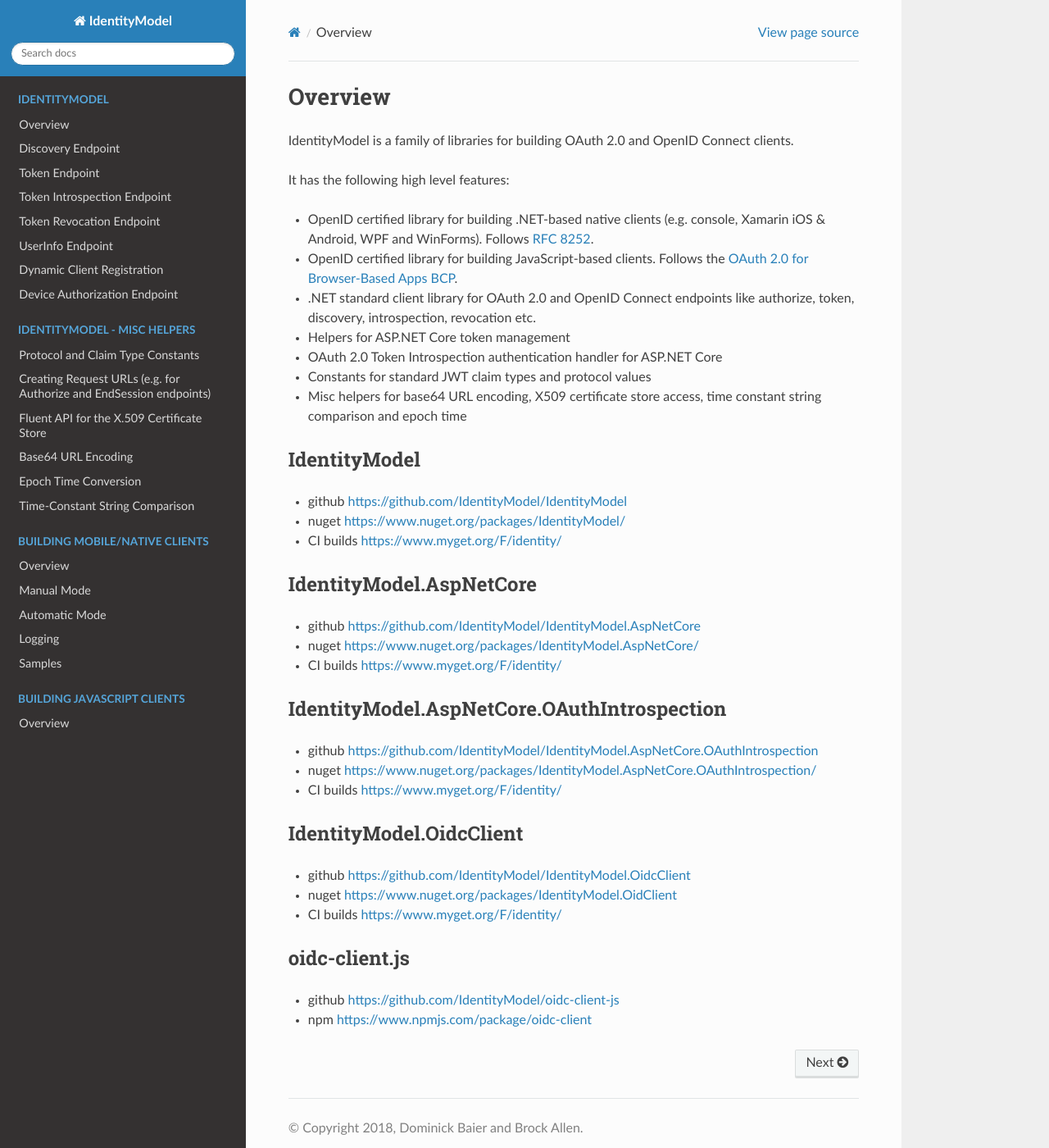
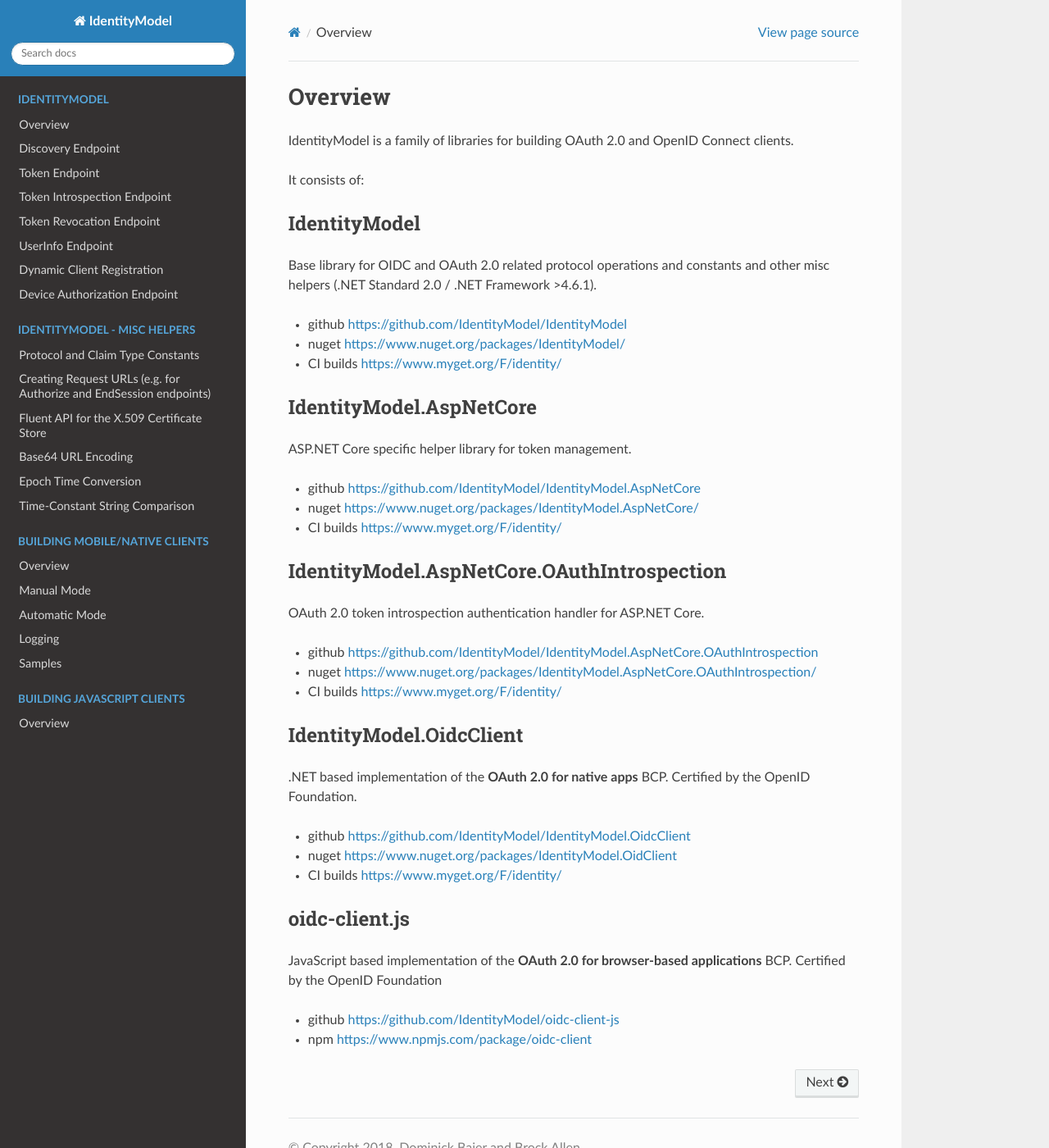
Before and after one commit to IdentityModel/Documentation, a Sphinx documentation site: the page built from docs/index.rst, in a window 1280 px wide and 1400 px high. Shown: the whole window at 82% size. Built offline with Sphinx 7.4.7 and the Read the Docs theme 2.0.0, drawn with Linux system fonts in a browser that asks for light colours.

Commit message:
Update index.rst

```diff
--- a/docs/index.rst
+++ b/docs/index.rst
@@ -2,42 +2,44 @@
 ========
 IdentityModel is a family of libraries for building OAuth 2.0 and OpenID Connect clients.
 
-It has the following high level features:
-
-* OpenID certified library for building .NET-based native clients (e.g. console, Xamarin iOS & Android, WPF and WinForms). Follows `RFC 8252 <https://tools.ietf.org/html/rfc8252>`_.
-* OpenID certified library for building JavaScript-based clients. Follows the `OAuth 2.0 for Browser-Based Apps BCP <https://tools.ietf.org/html/draft-ietf-oauth-browser-based-apps-03>`_.
-* .NET standard client library for OAuth 2.0 and OpenID Connect endpoints like authorize, token, discovery, introspection, revocation etc.
-* Helpers for ASP.NET Core token management
-* OAuth 2.0 Token Introspection authentication handler for ASP.NET Core
-* Constants for standard JWT claim types and protocol values
-* Misc helpers for base64 URL encoding, X509 certificate store access, time constant string comparison and epoch time
+It consists of:
 
 IdentityModel
 -------------
+Base library for OIDC and OAuth 2.0 related protocol operations and constants and other misc helpers (.NET Standard 2.0 / .NET Framework >4.6.1).
+
 * github https://github.com/IdentityModel/IdentityModel
 * nuget https://www.nuget.org/packages/IdentityModel/
 * CI builds https://www.myget.org/F/identity/
 
 IdentityModel.AspNetCore
 ------------------------
+ASP.NET Core specific helper library for token management.
+
 * github https://github.com/IdentityModel/IdentityModel.AspNetCore
 * nuget https://www.nuget.org/packages/IdentityModel.AspNetCore/
 * CI builds https://www.myget.org/F/identity/
 
 IdentityModel.AspNetCore.OAuthIntrospection
 -------------------------------------------
+OAuth 2.0 token introspection authentication handler for ASP.NET Core.
+
 * github https://github.com/IdentityModel/IdentityModel.AspNetCore.OAuthIntrospection
 * nuget https://www.nuget.org/packages/IdentityModel.AspNetCore.OAuthIntrospection/
 * CI builds https://www.myget.org/F/identity/
 
 IdentityModel.OidcClient
 ------------------------
+.NET based implementation of the **OAuth 2.0 for native apps** BCP. Certified by the OpenID Foundation.
+
 * github https://github.com/IdentityModel/IdentityModel.OidcClient
 * nuget https://www.nuget.org/packages/IdentityModel.OidClient
 * CI builds https://www.myget.org/F/identity/
 
 oidc-client.js
 --------------
+JavaScript based implementation of the **OAuth 2.0 for browser-based applications** BCP. Certified by the OpenID Foundation
+
 * github https://github.com/IdentityModel/oidc-client-js
 * npm https://www.npmjs.com/package/oidc-client
 
```
